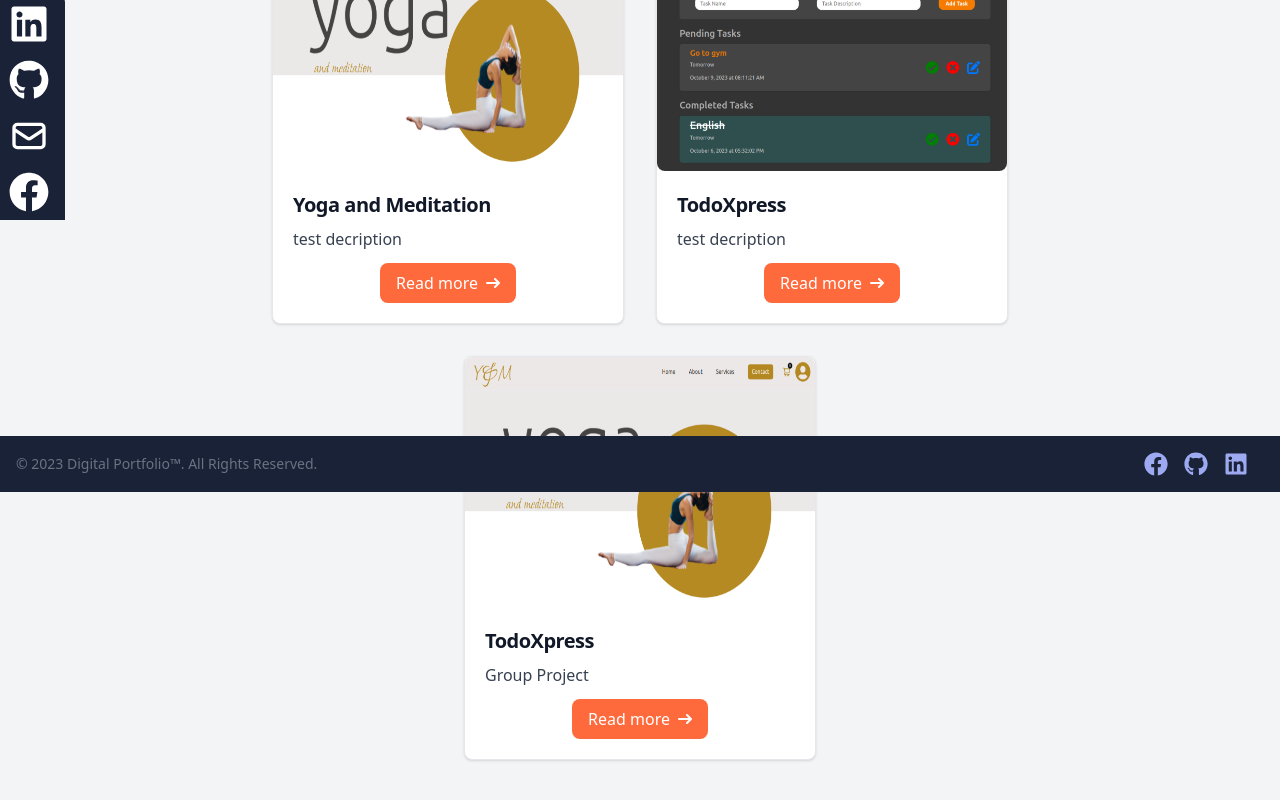
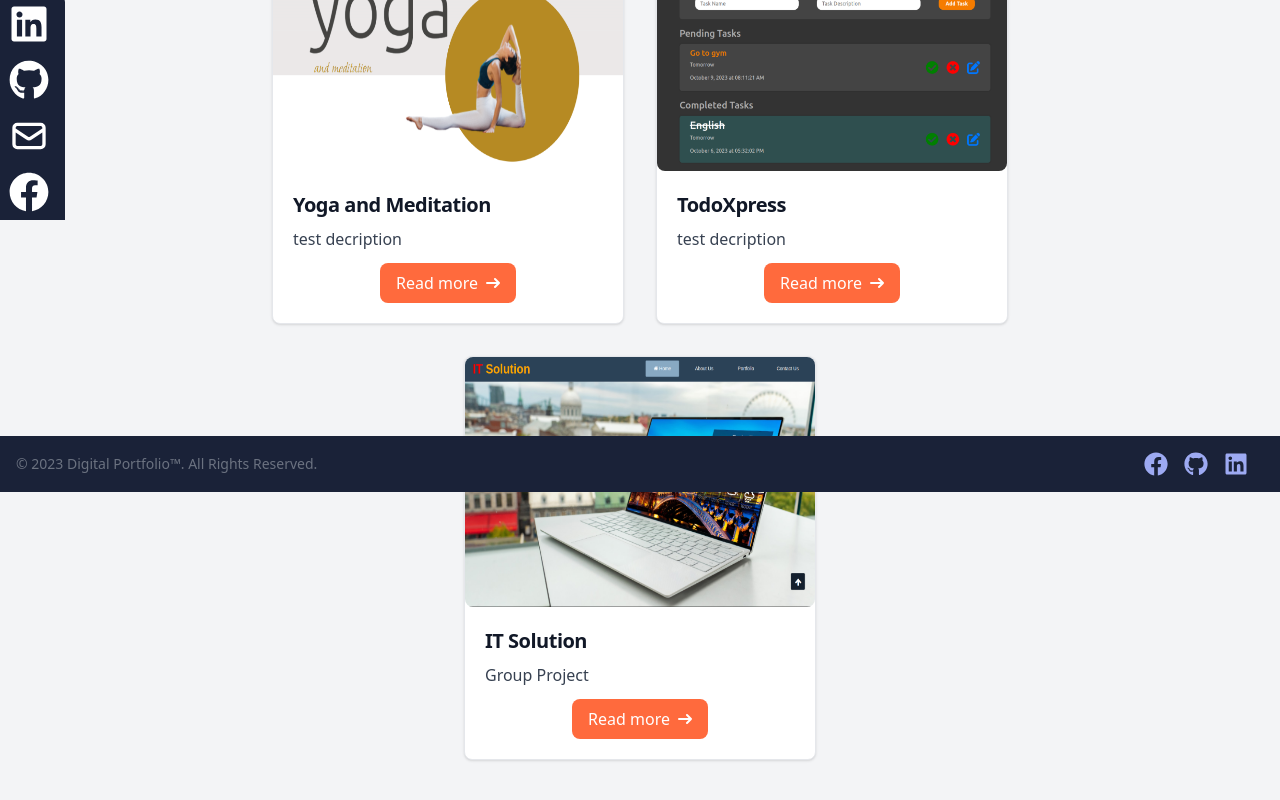
Before and after one commit to Naeemi7/portfolio, a React (Vite) app: page /projects in a window 1280 px wide. Shown: the part 308-1108 px from the top of the page. Built offline with nearby package versions, Linux system fonts and the light colour scheme.

Commit message:
bug fixeD

```diff
--- a/src/data/project-data.js
+++ b/src/data/project-data.js
@@ -1,5 +1,6 @@
 import yogaProject from "@images/project/yoga-project.png";
 import todoProject from "@images/project/todo-project.png";
+import itSolutionProject from "@images/project/itSolution.png";
 
 const projectData = [
   {
@@ -17,8 +18,8 @@ const projectData = [
     buttonLink: "https://github.com/Naeemi7/TodoXpress",
   },
   {
-    imageSrc: yogaProject,
-    title: "TodoXpress",
+    imageSrc: itSolutionProject,
+    title: "IT Solution",
     description: "Group Project",
     imageLink: "https://example.com/project3",
     buttonLink: "https://example.com/project3",
```
Also changed, not shown: src/assets/images/project/itSolution.png (added).
